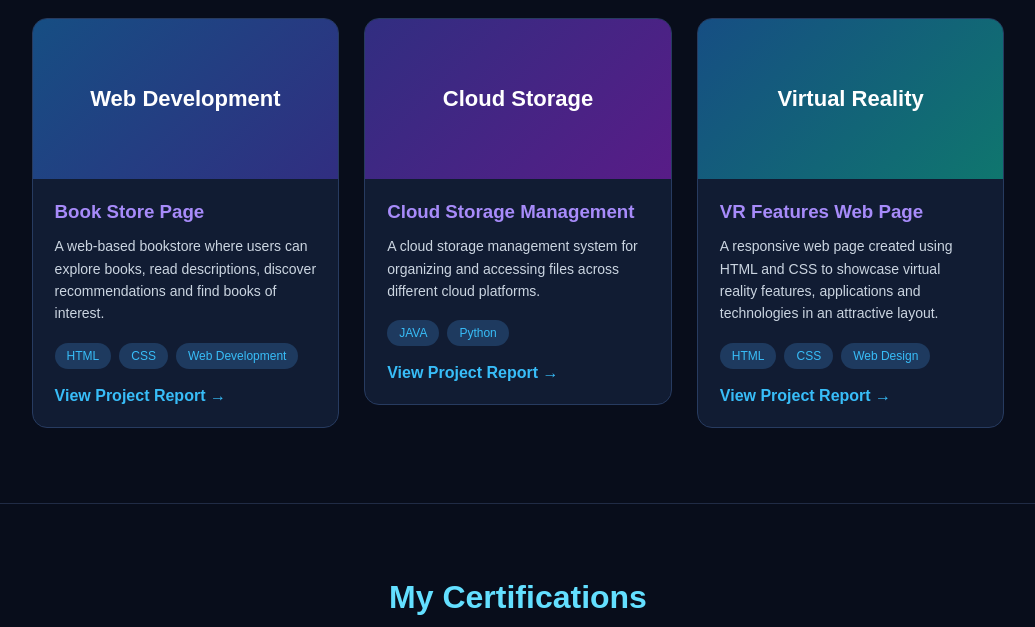
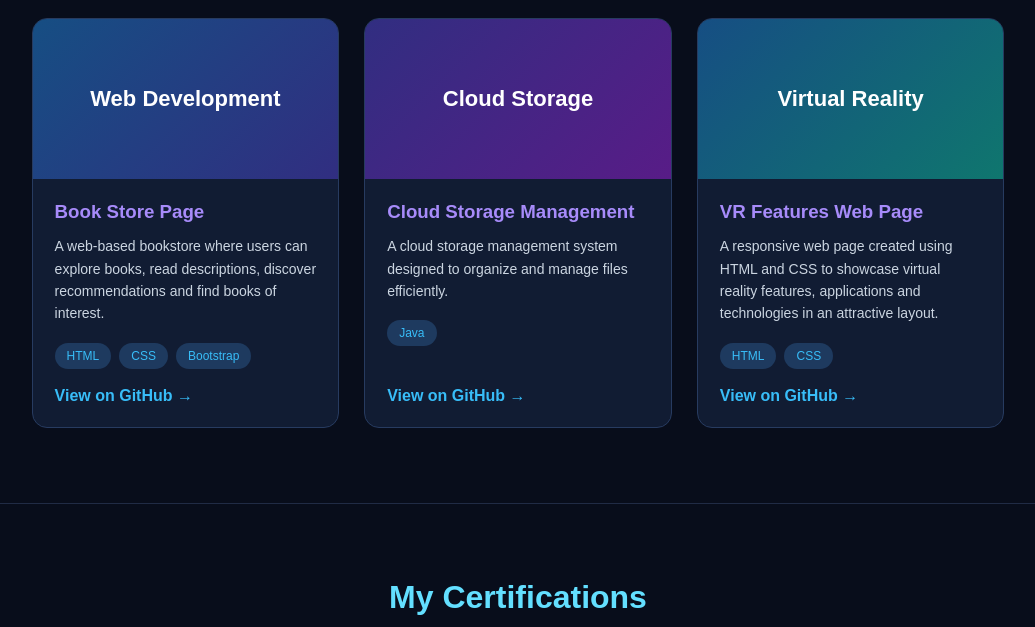
Before and after one commit to dhanvith-git/MyPortfolio, a Flask app: page / in a window 1280 px wide. Shown: the part 1814-2441 px from the top of the page, without its empty margins (122-1157 px from the left). Run offline with Flask 3, Linux system fonts and the light colour scheme; tables that the repository leaves empty hold one stand-in row (values such as "Sample post").

Commit message:
Update Portfolio projects and certifications

```diff
--- a/static/style.css
+++ b/static/style.css
@@ -226,7 +226,7 @@ section p {
     display: grid;
     grid-template-columns: repeat(3, 1fr);
     gap: 25px;
-    align-items: start;
+    align-items: stretch;
 }
 
 .project-card {
@@ -235,6 +235,9 @@ section p {
     border-radius: 15px;
     overflow: hidden;
     transition: 0.3s;
+    display: flex;
+    flex-direction: column;
+    height: 100%;
 }
 
 .project-card:hover {
@@ -602,3 +605,14 @@ section p {
 .certificate-link:hover {
     text-decoration: underline;
 }
+
+.project-content {
+    flex: 1;
+    display: flex;
+    flex-direction: column;
+}
+
+.project-link {
+    margin-top: auto;
+    align-self: flex-start;
+}
--- a/templates/index.html
+++ b/templates/index.html
@@ -120,8 +120,10 @@
     </p>
 
     <div class="projects-grid">
+
         <!-- Project 1: Book Store -->
         <div class="project-card">
+
             <div class="project-image">
                 <span>Web Development</span>
             </div>
@@ -138,18 +140,22 @@
                 <div class="tech-tags">
                     <span>HTML</span>
                     <span>CSS</span>
-                    <span>Web Development</span>
+                    <span>Bootstrap</span>
                 </div>
 
-                <a href="{{ url_for('static', filename='projects/bookstore.pdf') }}"
-                   class="project-link" target="_blank">
-                    View Project Report →
+                <a href="https://github.com/dhanvith-git/Book-Store-Page"
+                   class="project-link"
+                   target="_blank"
+                   rel="noopener noreferrer">
+                    View on GitHub →
                 </a>
             </div>
         </div>
 
+
         <!-- Project 2: Cloud Storage Management -->
         <div class="project-card">
+
             <div class="project-image second">
                 <span>Cloud Storage</span>
             </div>
@@ -158,24 +164,27 @@
                 <h3>Cloud Storage Management</h3>
 
                 <p>
-                    A cloud storage management system for organizing
-                    and accessing files across different cloud platforms.
+                    A cloud storage management system designed
+                    to organize and manage files efficiently.
                 </p>
 
                 <div class="tech-tags">
-                    <span>JAVA</span>
-                    <span>Python</span>
+                    <span>Java</span>
                 </div>
 
-                <a href="{{ url_for('static', filename='projects/cloud_storage.pdf') }}"
-                   class="project-link" target="_blank">
-                    View Project Report →
+                <a href="https://github.com/dhanvith-git/Cloud-Storage-Management-System-"
+                   class="project-link"
+                   target="_blank"
+                   rel="noopener noreferrer">
+                    View on GitHub →
                 </a>
             </div>
         </div>
 
+
         <!-- Project 3: VR Features Web Page -->
         <div class="project-card">
+
             <div class="project-image third">
                 <span>Virtual Reality</span>
             </div>
@@ -192,12 +201,13 @@
                 <div class="tech-tags">
                     <span>HTML</span>
                     <span>CSS</span>
-                    <span>Web Design</span>
                 </div>
 
-                <a href="{{ url_for('static', filename='projects/VR_features.pdf') }}"
-                   class="project-link" target="_blank">
-                    View Project Report →
+                <a href="https://github.com/dhanvith-git/VR-Features-web-page"
+                   class="project-link"
+                   target="_blank"
+                   rel="noopener noreferrer">
+                    View on GitHub →
                 </a>
             </div>
         </div>
@@ -205,8 +215,6 @@
     </div>
 
 </section>
-
-
 
 
 
```
Also changed, not shown: check_db.py (deleted, +0 -13 lines), fix_certificate.py (deleted, +0 -30 lines), 6 other files.
